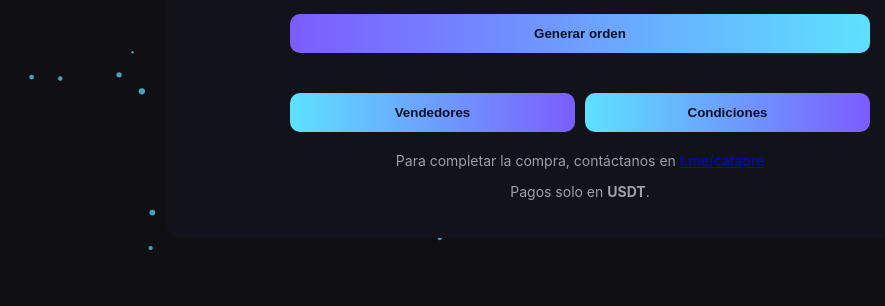
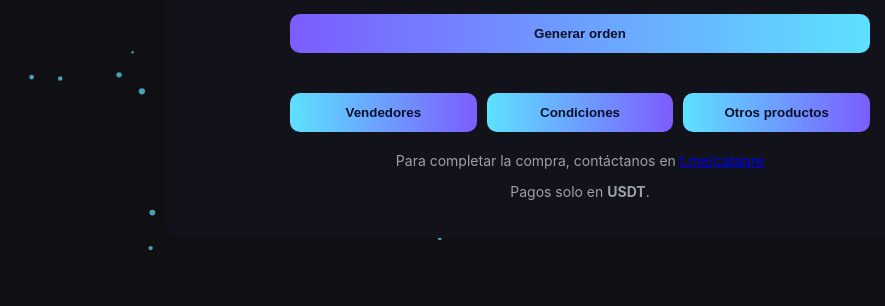
Before and after one commit to noctambulo0/habbo-galaxy-store, a plain HTML site: page index.html in a window 1280 px wide. Shown: the part 257-563 px from the top of the page, 0-885 px from the left. Drawn offline with Linux system fonts and the light colour scheme.

Commit message:
Update index.html

```diff
--- a/index.html
+++ b/index.html
@@ -69,6 +69,7 @@
       <div class="nav-buttons">
         <button onclick="window.location.href='vendedores.html'">Vendedores</button>
         <button onclick="window.location.href='Condiciones.html'">Condiciones</button>
+        <button onclick="window.location.href='prodcutos.html'">Otros productos</button>
       </div>
 
       <div class="contact">
```
